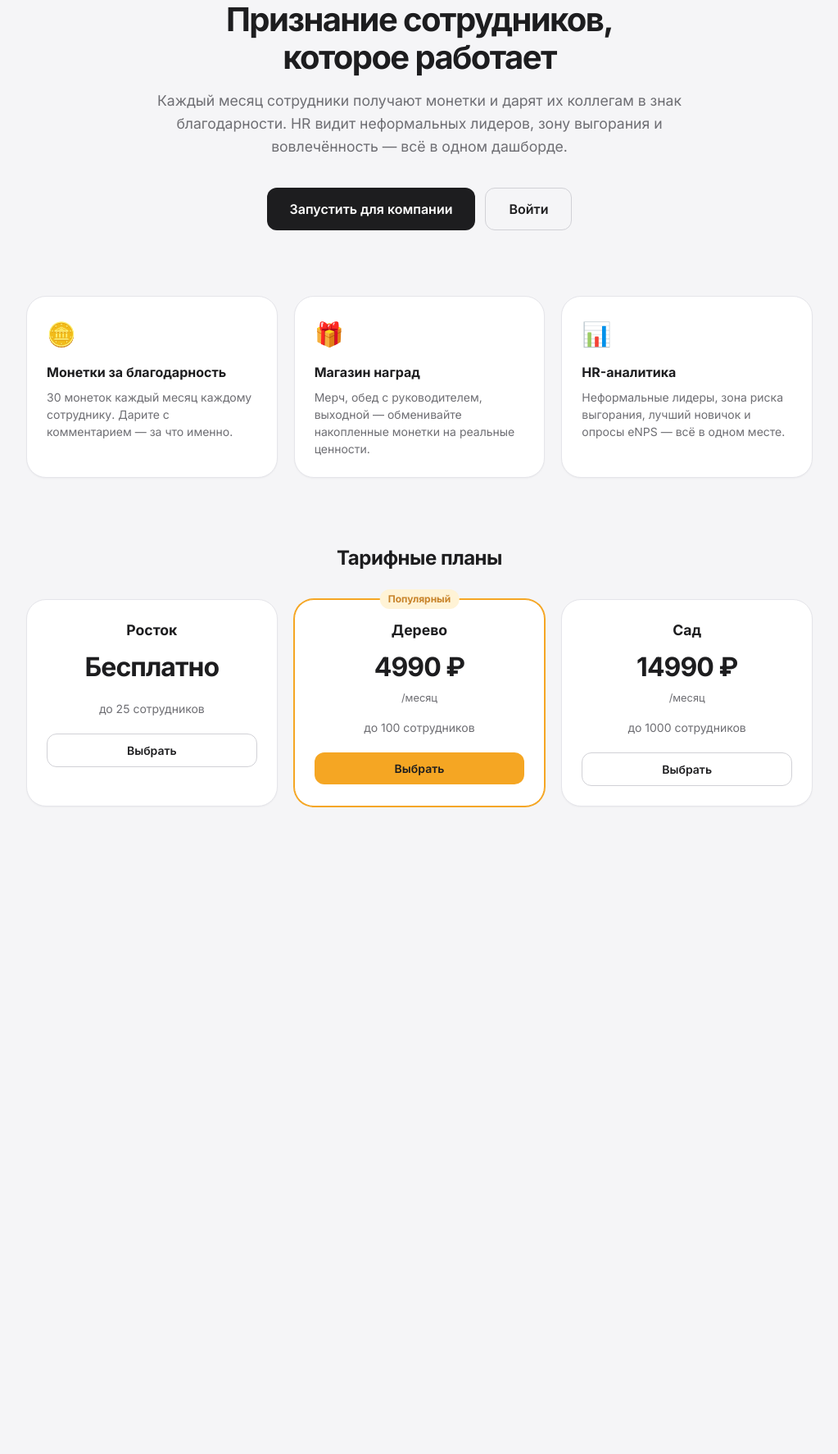
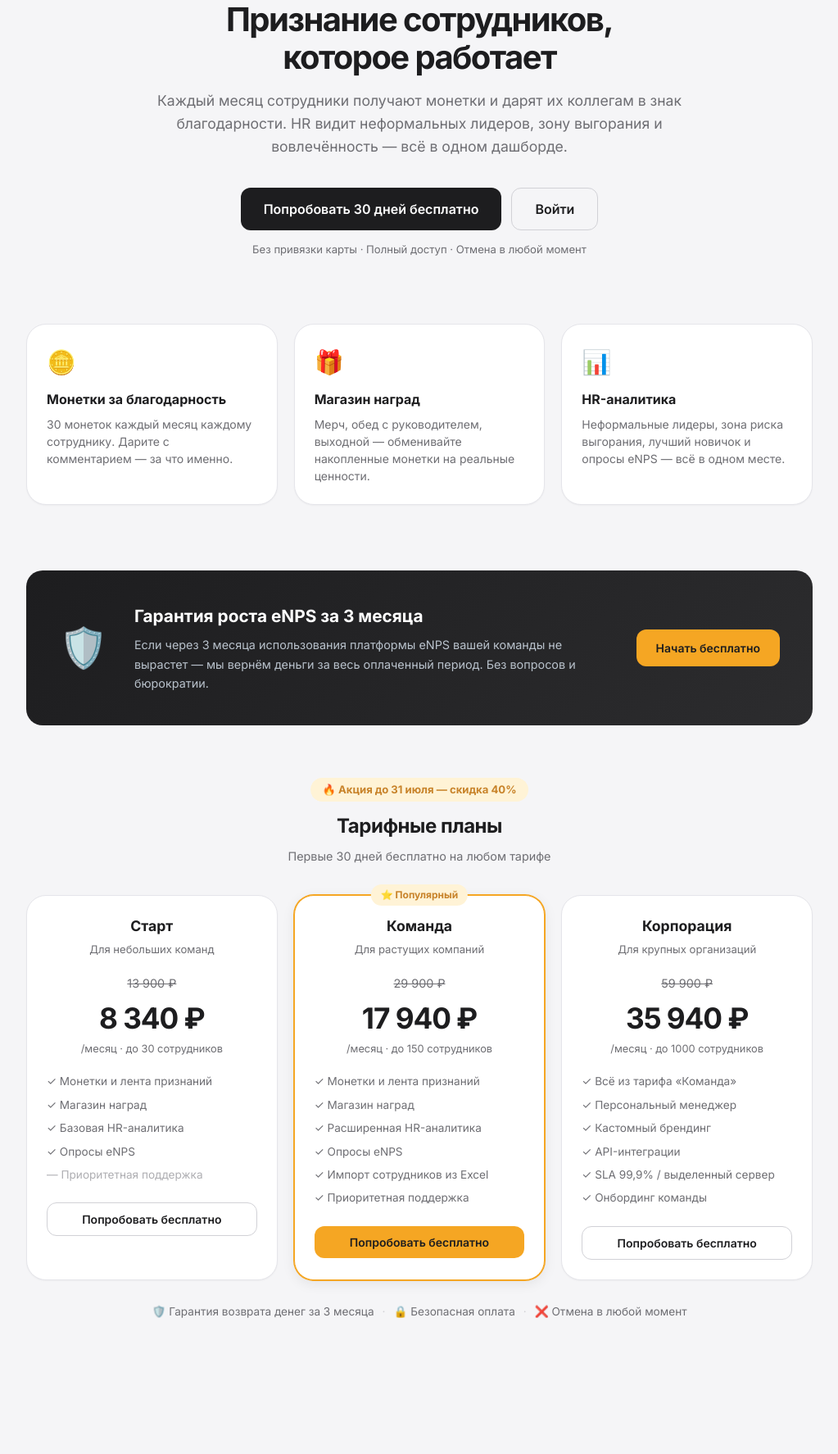
Before and after one commit to emilmurtazin/spasibo-kollege, a Django app: page / in a window 1280 px wide. Shown: the part 167-1941 px from the top of the page at 82% size, without its empty margins (128-1151 px from the left). Before the commit the page ends 1152 px from the top, so only its background shows below. Run offline with Django 5.2, Linux system fonts and the light colour scheme.

Commit message:
Add files via upload

```diff
--- a/templates/core/landing.html
+++ b/templates/core/landing.html
@@ -2,6 +2,7 @@
 {% block title %}Спасибо, коллега — платформа признания сотрудников{% endblock %}
 {% block content %}
 
+<!-- Hero -->
 <div style="max-width:720px;margin:80px auto 0;text-align:center;padding:0 16px;">
   <div style="font-size:3rem;margin-bottom:16px;">🙏</div>
   <h1 style="font-size:2.5rem;font-weight:700;letter-spacing:-.04em;margin:0 0 16px;line-height:1.15;">
@@ -12,11 +13,13 @@
     HR видит неформальных лидеров, зону выгорания и вовлечённость — всё в одном дашборде.
   </p>
   <div style="display:flex;gap:12px;justify-content:center;flex-wrap:wrap;">
-    <a href="{% url 'register' %}" class="sk-btn sk-btn--primary" style="padding:13px 28px;font-size:1rem;">Запустить для компании</a>
+    <a href="{% url 'register' %}" class="sk-btn sk-btn--primary" style="padding:13px 28px;font-size:1rem;">Попробовать 30 дней бесплатно</a>
     <a href="{% url 'login' %}" class="sk-btn sk-btn--outline" style="padding:13px 28px;font-size:1rem;">Войти</a>
   </div>
+  <p style="margin-top:14px;font-size:.82rem;color:var(--c-muted);">Без привязки карты · Полный доступ · Отмена в любой момент</p>
 </div>
 
+<!-- Features -->
 <div style="max-width:960px;margin:80px auto;">
   <div class="sk-grid-3">
     <div class="sk-card sk-card--hover">
@@ -37,23 +40,102 @@
   </div>
 </div>
 
-<div style="max-width:960px;margin:0 auto 80px;">
-  <h2 style="text-align:center;font-size:1.5rem;font-weight:700;margin:0 0 32px;letter-spacing:-.02em;">Тарифные планы</h2>
+<!-- Guarantee banner -->
+<div style="max-width:960px;margin:0 auto 64px;">
+  <div style="background:linear-gradient(135deg,#1D1D1F 0%,#2C2C2E 100%);border-radius:20px;padding:40px 40px;display:flex;align-items:center;gap:32px;flex-wrap:wrap;color:#fff;">
+    <div style="font-size:3rem;flex-shrink:0;">🛡️</div>
+    <div style="flex:1;min-width:220px;">
+      <h2 style="font-size:1.3rem;font-weight:700;margin:0 0 8px;color:#fff;">Гарантия роста eNPS за 3 месяца</h2>
+      <p style="font-size:.9rem;color:#B9C2CC;margin:0;line-height:1.6;">
+        Если через 3 месяца использования платформы eNPS вашей команды не вырастет —
+        мы вернём деньги за весь оплаченный период. Без вопросов и бюрократии.
+      </p>
+    </div>
+    <a href="{% url 'register' %}" class="sk-btn sk-btn--gold" style="flex-shrink:0;padding:12px 24px;">Начать бесплатно</a>
+  </div>
+</div>
+
+<!-- Pricing -->
+<div style="max-width:960px;margin:0 auto 100px;">
+  <div style="text-align:center;margin-bottom:12px;">
+    <span class="sk-pill sk-pill--gold" style="font-size:.82rem;padding:5px 14px;">🔥 Акция до 31 июля — скидка 40%</span>
+  </div>
+  <h2 style="text-align:center;font-size:1.5rem;font-weight:700;margin:0 0 8px;letter-spacing:-.02em;">Тарифные планы</h2>
+  <p style="text-align:center;color:var(--c-muted);font-size:.9rem;margin:0 0 36px;">Первые 30 дней бесплатно на любом тарифе</p>
+
   <div class="sk-grid-3">
-    {% for code, plan in plans.items %}
-    <div class="sk-card {% if code == 'derevo' %}sk-card--hover{% endif %}" style="{% if code == 'derevo' %}border-color:var(--c-gold);box-shadow:0 0 0 1px var(--c-gold);{% endif %}position:relative;text-align:center;">
-      {% if code == 'derevo' %}
-        <div style="position:absolute;top:-13px;left:50%;transform:translateX(-50%);"><span class="sk-pill sk-pill--gold">Популярный</span></div>
-      {% endif %}
-      <h3 style="font-size:1.1rem;font-weight:700;margin:0 0 8px;">{{ plan.name }}</h3>
-      <p style="font-size:2rem;font-weight:700;letter-spacing:-.03em;margin:0 0 4px;">
-        {% if plan.price %}{{ plan.price }} ₽{% else %}Бесплатно{% endif %}
-      </p>
-      {% if plan.price %}<p style="font-size:.8rem;color:var(--c-muted);margin:0 0 16px;">/месяц</p>{% else %}<div style="margin-bottom:16px;"></div>{% endif %}
-      <p style="font-size:.875rem;color:var(--c-muted);margin:0 0 20px;">до {{ plan.employee_limit }} сотрудников</p>
-      <a href="{% url 'register' %}" class="sk-btn {% if code == 'derevo' %}sk-btn--gold{% else %}sk-btn--outline{% endif %} sk-btn--full">Выбрать</a>
+
+    <!-- Старт -->
+    <div class="sk-card" style="position:relative;text-align:center;">
+      <h3 style="font-size:1.1rem;font-weight:700;margin:0 0 6px;">Старт</h3>
+      <p style="font-size:.82rem;color:var(--c-muted);margin:0 0 20px;">Для небольших команд</p>
+      <div style="margin-bottom:4px;">
+        <span style="font-size:.9rem;color:var(--c-muted);text-decoration:line-through;">13 900 ₽</span>
+      </div>
+      <p style="font-size:2.2rem;font-weight:700;letter-spacing:-.03em;margin:0 0 2px;">8 340 ₽</p>
+      <p style="font-size:.8rem;color:var(--c-muted);margin:0 0 20px;">/месяц · до 30 сотрудников</p>
+      <ul style="text-align:left;font-size:.85rem;color:var(--c-muted);margin:0 0 24px;padding:0;list-style:none;display:flex;flex-direction:column;gap:8px;">
+        <li>✓ Монетки и лента признаний</li>
+        <li>✓ Магазин наград</li>
+        <li>✓ Базовая HR-аналитика</li>
+        <li>✓ Опросы eNPS</li>
+        <li style="color:var(--c-placeholder);">— Приоритетная поддержка</li>
+      </ul>
+      <a href="{% url 'register' %}" class="sk-btn sk-btn--outline sk-btn--full">Попробовать бесплатно</a>
     </div>
-    {% endfor %}
+
+    <!-- Команда (популярный) -->
+    <div class="sk-card" style="position:relative;text-align:center;border-color:var(--c-gold);box-shadow:0 0 0 1px var(--c-gold),var(--shadow-md);">
+      <div style="position:absolute;top:-14px;left:50%;transform:translateX(-50%);">
+        <span class="sk-pill sk-pill--gold" style="font-size:.75rem;padding:4px 12px;">⭐ Популярный</span>
+      </div>
+      <h3 style="font-size:1.1rem;font-weight:700;margin:0 0 6px;">Команда</h3>
+      <p style="font-size:.82rem;color:var(--c-muted);margin:0 0 20px;">Для растущих компаний</p>
+      <div style="margin-bottom:4px;">
+        <span style="font-size:.9rem;color:var(--c-muted);text-decoration:line-through;">29 900 ₽</span>
+      </div>
+      <p style="font-size:2.2rem;font-weight:700;letter-spacing:-.03em;margin:0 0 2px;">17 940 ₽</p>
+      <p style="font-size:.8rem;color:var(--c-muted);margin:0 0 20px;">/месяц · до 150 сотрудников</p>
+      <ul style="text-align:left;font-size:.85rem;color:var(--c-muted);margin:0 0 24px;padding:0;list-style:none;display:flex;flex-direction:column;gap:8px;">
+        <li>✓ Монетки и лента признаний</li>
+        <li>✓ Магазин наград</li>
+        <li>✓ Расширенная HR-аналитика</li>
+        <li>✓ Опросы eNPS</li>
+        <li>✓ Импорт сотрудников из Excel</li>
+        <li>✓ Приоритетная поддержка</li>
+      </ul>
+      <a href="{% url 'register' %}" class="sk-btn sk-btn--gold sk-btn--full">Попробовать бесплатно</a>
+    </div>
+
+    <!-- Корпорация -->
+    <div class="sk-card" style="position:relative;text-align:center;">
+      <h3 style="font-size:1.1rem;font-weight:700;margin:0 0 6px;">Корпорация</h3>
+      <p style="font-size:.82rem;color:var(--c-muted);margin:0 0 20px;">Для крупных организаций</p>
+      <div style="margin-bottom:4px;">
+        <span style="font-size:.9rem;color:var(--c-muted);text-decoration:line-through;">59 900 ₽</span>
+      </div>
+      <p style="font-size:2.2rem;font-weight:700;letter-spacing:-.03em;margin:0 0 2px;">35 940 ₽</p>
+      <p style="font-size:.8rem;color:var(--c-muted);margin:0 0 20px;">/месяц · до 1000 сотрудников</p>
+      <ul style="text-align:left;font-size:.85rem;color:var(--c-muted);margin:0 0 24px;padding:0;list-style:none;display:flex;flex-direction:column;gap:8px;">
+        <li>✓ Всё из тарифа «Команда»</li>
+        <li>✓ Персональный менеджер</li>
+        <li>✓ Кастомный брендинг</li>
+        <li>✓ API-интеграции</li>
+        <li>✓ SLA 99,9% / выделенный сервер</li>
+        <li>✓ Онбординг команды</li>
+      </ul>
+      <a href="{% url 'register' %}" class="sk-btn sk-btn--outline sk-btn--full">Попробовать бесплатно</a>
+    </div>
+
+  </div>
+
+  <!-- Гарантия под тарифами -->
+  <div style="display:flex;align-items:center;justify-content:center;gap:10px;margin-top:28px;color:var(--c-muted);font-size:.85rem;flex-wrap:wrap;text-align:center;">
+    <span>🛡️ Гарантия возврата денег за 3 месяца</span>
+    <span style="color:var(--c-border-2);">·</span>
+    <span>🔒 Безопасная оплата</span>
+    <span style="color:var(--c-border-2);">·</span>
+    <span>❌ Отмена в любой момент</span>
   </div>
 </div>
 
```
